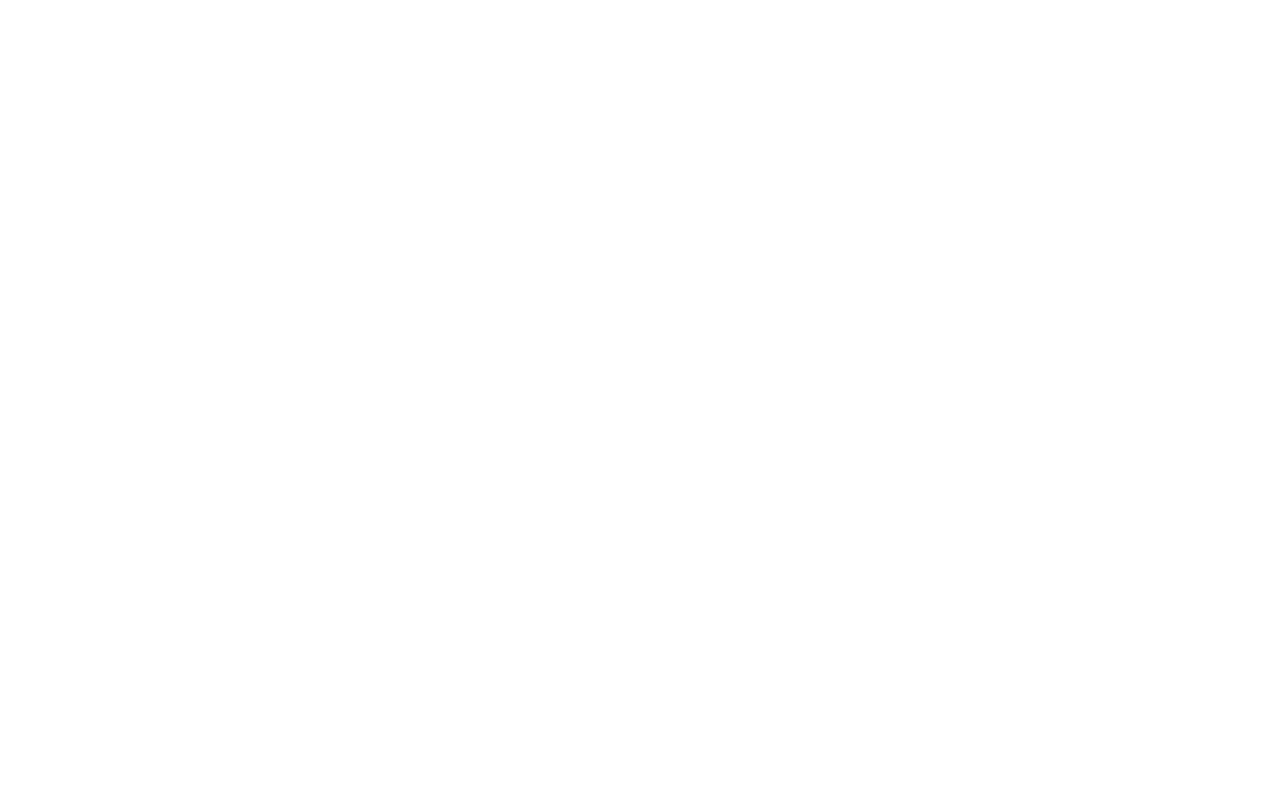
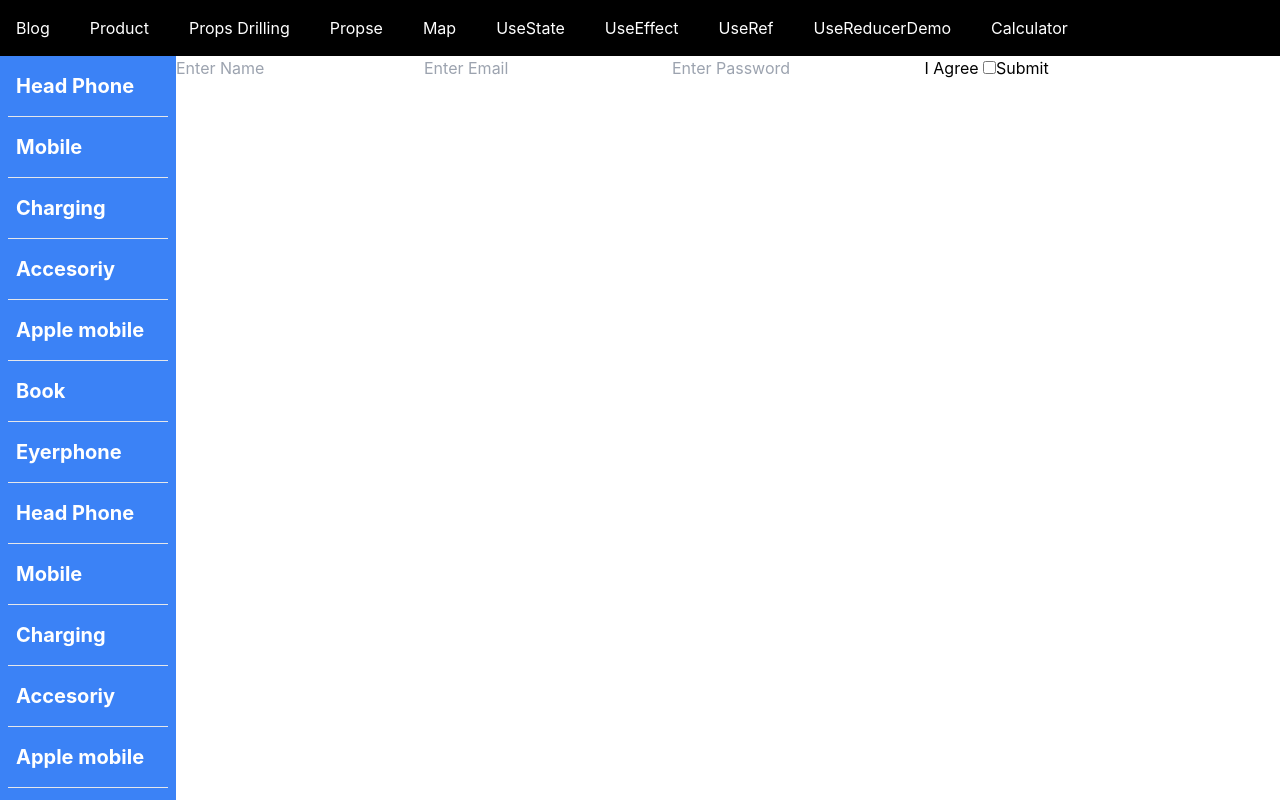
Before and after one commit to parwej7398/ReactJsTutorial, a React (Create React App) app: page /form in a window 1280 px wide. Before the commit this address had no page. Shown: the top 800 px of the page. Built offline with nearby package versions, Linux system fonts and the light colour scheme.

Commit message:
FormHandling

```diff
--- /dev/null
+++ b/src/FormHandling/index.js
@@ -0,0 +1,47 @@
+import React, { useEffect, useState } from 'react'
+
+const FormHandling = () => {
+    const [name, setName] = useState("")
+    const [email, setEmail] = useState("")
+    const [password, setPassword] = useState("")
+    const [confirm, setConfirm] = useState(false)
+    const [users, setUsers] = useState([])
+
+
+    const handleSubmit = (event) => {
+        event.preventDefault()
+        setUsers([...users, { name: name, email: email, password: password, confirm: confirm }])
+        setName('')
+        setEmail('')
+
+        setPassword('')
+    }
+
+    // useEffect(() => {
+    //     setTimeout(() => {
+    //         handleSubmit()
+    //     }, 3000000);
+    // }, [])
+    console.log({ users });
+
+    return (
+        <form onSubmit={handleSubmit}>
+
+            <input type="text" placeholder='Enter Name' value={name} onChange={(event) => setName(event.target.value)} />
+
+            <input type="email" placeholder='Enter Email' value={email} onChange={(event) => setEmail(event.target.value)} />
+
+
+            <input type="password" placeholder='Enter Password' value={password} onChange={(event) => setPassword(event.target.value)} />
+
+            <span>  I Agree   <input type="checkbox" onChange={(event) => setConfirm(event.target.checked)} /></span>
+
+
+            <button disabled={!confirm} type='submit'>Submit</button>
+            {/* <button type='button'>Submit</button>
+            <button type='reset'>Reset</button> */}
+        </form>
+    )
+}
+
+export default FormHandling
--- a/src/Routes/index.js
+++ b/src/Routes/index.js
@@ -15,6 +15,7 @@
 import UseReducerDemo from "../UseReducer";
 import Calculator from "../Calculator";
 import SpreadOperator from "../SpreadOperator";
+import FormHandling from "../FormHandling";
 
 
 export const routes = [
@@ -125,4 +126,9 @@
     path: "operator",
     element: <SpreadOperator />,
   },
+  {
+    id: 2,
+    path: "/form",
+    element: <FormHandling />,
+  },
 ];
```
